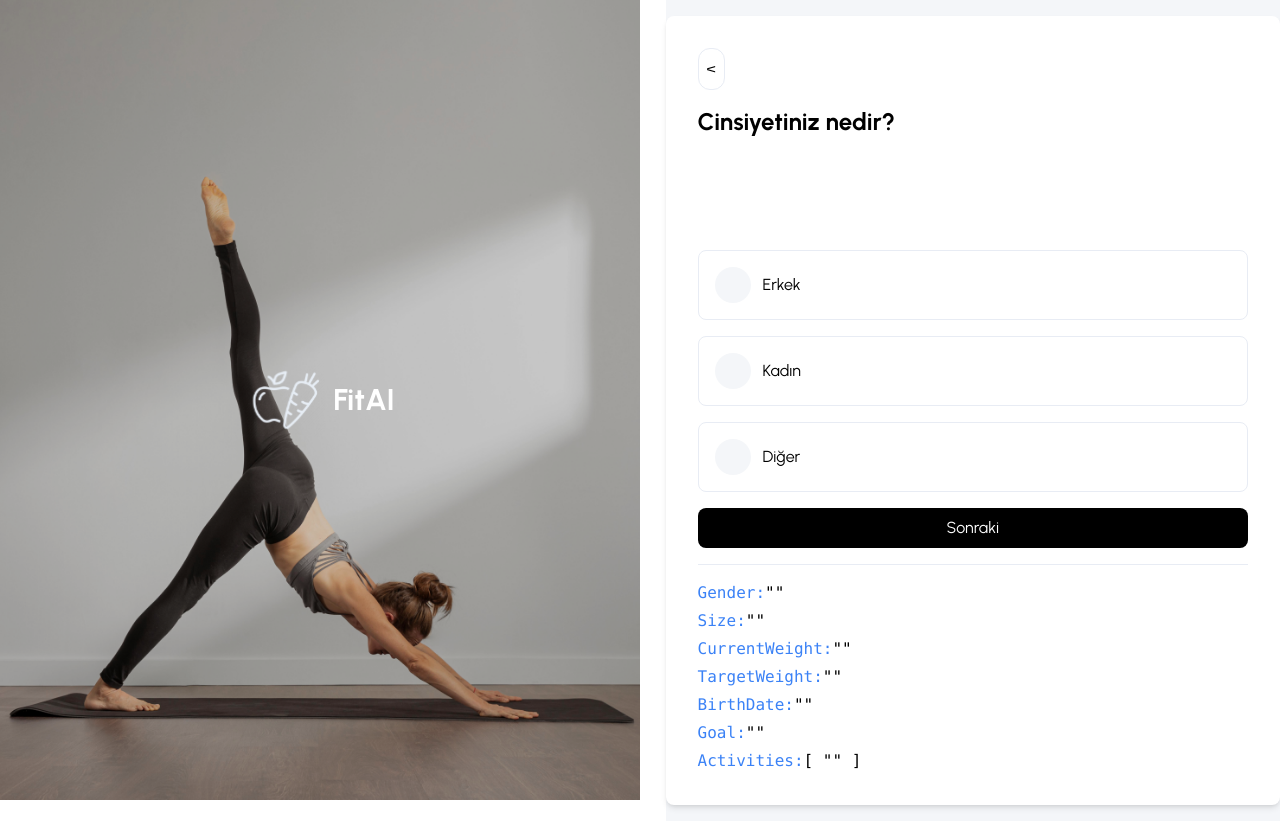
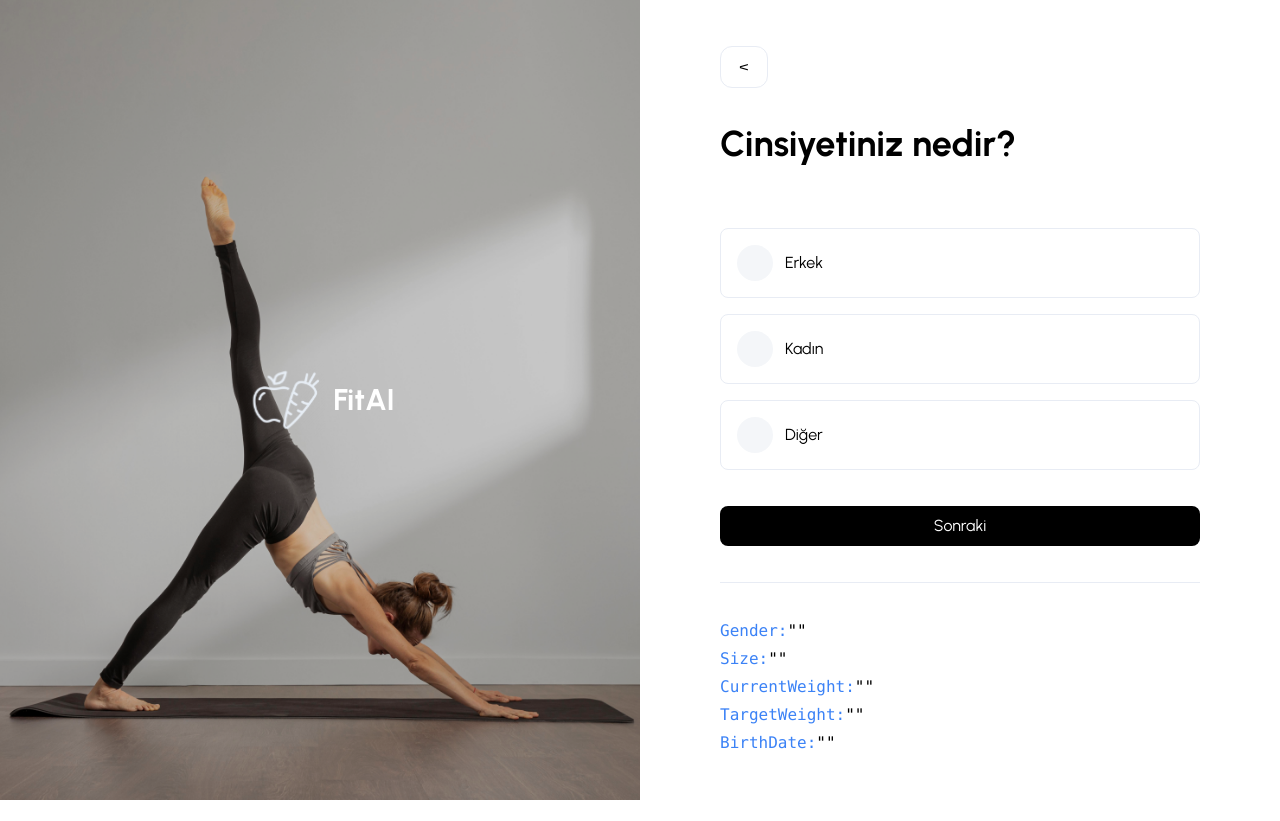
Before and after one commit to MobvenTeam1/FitAI-front-end-app-react.ts, a React (Vite) app: page /registration in a window 1280 px wide. After the commit the page ends 800 px from the top, so only its background shows below. Built offline with nearby package versions, Linux system fonts and the light colour scheme.

Commit message:
form and layouts updated

```diff
--- a/src/components/AuthRegistrationIntroduction.tsx
+++ b/src/components/AuthRegistrationIntroduction.tsx
@@ -6,7 +6,7 @@ export const AuthRegistrationIntroduction: React.FC<ChildrenProps> = ({
   children,
 }) => {
   return (
-    <div className="p-0 md:ps-[52%] min-h-screen flex flex-col justify-center ">
+    <div className="p-0 md:ps-[50%] min-h-screen flex flex-col justify-center ">
       <div className="md:block w-[50%] h-screen fixed start-0 top-0 bg-[url(/frames/auth-frame.png)] bg-cover bg-bottom hidden ">
         <div className="select-none flex items-center justify-center gap-2 absolute top-1/2 left-1/2 transform -translate-x-1/2 -translate-y-1/2">
           <img className="w-20 h-20" src="/logo/logo.svg" alt="" />
--- a/src/pages/registration/Registration.tsx
+++ b/src/pages/registration/Registration.tsx
@@ -1,12 +1,12 @@
 import { AuthRegistrationIntroduction } from "../../components/AuthRegistrationIntroduction";
-import { PersonalInformations } from "../../sections/personal-inforations";
 import { PersonalInformationsContextProvider } from "../../sections/personal-inforations/context/PersonalInformationsContext";
+import { FirstLoginForm } from "../../sections/personal-inforations/forms/FirstLoginForm";
 
 export const Registration: React.FC = () => {
   return (
     <AuthRegistrationIntroduction>
       <PersonalInformationsContextProvider>
-        <PersonalInformations />
+        <FirstLoginForm />
       </PersonalInformationsContextProvider>
     </AuthRegistrationIntroduction>
   );
--- /dev/null
+++ b/src/sections/personal-inforations/forms/FirstLoginForm.tsx
@@ -0,0 +1,96 @@
+import React, { useContext } from "react";
+
+import * as yup from "yup";
+import { FormProvider, useForm } from "react-hook-form";
+import { yupResolver } from "@hookform/resolvers/yup";
+import { useRouter } from "../../../hooks/useRouter";
+import { PersonalInformationsContext } from "../context/PersonalInformationsContext";
+import { PersonalValues } from "../values";
+import { paths } from "../../../routes/paths";
+import { RHFFormValues } from "../../../components/hook-form/RHFFormValues";
+import { renderFormElement } from "../rhf-components/renderFormElement";
+
+type PersonalFormValues = {
+  gender: string;
+  size: string;
+  currentWeight: string;
+  targetWeight: string;
+  birthDate: string;
+};
+
+const schema = yup.object().shape({
+  gender: yup.string().required("Gender is required"),
+  size: yup.string().required("Size is required"),
+  currentWeight: yup.string().required("Current Weight is required"),
+  targetWeight: yup.string().required("Target Weight is required"),
+  birthDate: yup.string().required("Birth Date is required"),
+});
+
+const defaultValues: PersonalFormValues = {
+  gender: "",
+  size: "",
+  currentWeight: "",
+  targetWeight: "",
+  birthDate: "",
+};
+
+export const FirstLoginForm: React.FC = () => {
+  const router = useRouter();
+  const { step, forwardStep, backwardStep } = useContext(
+    PersonalInformationsContext
+  );
+  const form = useForm<PersonalFormValues>({
+    defaultValues,
+    resolver: yupResolver(schema),
+  });
+  const { handleSubmit, trigger } = form;
+  const showStep = PersonalValues.find((value) => value.step === step);
+
+  const handleNext = async () => {
+    if (showStep) {
+      const isValid = await trigger(showStep.name as keyof PersonalFormValues);
+      console.log(isValid);
+      if (isValid) {
+        forwardStep();
+      }
+    }
+  };
+
+  const onSubmit = (data: PersonalFormValues) => {
+    console.log(data);
+  };
+
+  return (
+    <FormProvider {...form}>
+      <form
+        className="w-full px-20 flex flex-col gap-9"
+        onSubmit={handleSubmit(onSubmit)}
+        noValidate
+      >
+        <button
+          type="button"
+          onClick={() =>
+            step === 0
+              ? router.push(`/${paths.auth.root}/${paths.auth.register}`)
+              : backwardStep()
+          }
+          className="w-12 border rounded-xl p-2 hover:bg-gray-200"
+        >
+          {"<"}
+        </button>
+        {/* <div className="text-center">{showStep?.step}</div> */}
+        <div className="text-4xl font-bold pb-7">{showStep?.label}</div>
+        {showStep && renderFormElement(showStep)}
+        <button
+          type="button"
+          onClick={handleNext}
+          className="w-full px-4 py-2 text-white bg-black rounded-lg hover:bg-gray-700"
+        >
+          Sonraki
+        </button>
+        <hr />
+        <RHFFormValues />
+      </form>
+    </FormProvider>
+  );
+};
--- a/src/sections/personal-inforations/index.tsx
+++ /dev/null
@@ -1,142 +0,0 @@
-import React, { useContext } from "react";
-import { PersonalInformationsContext } from "./context/PersonalInformationsContext";
-import { PersonalValues } from "./context/personalValues";
-import * as yup from "yup";
-import { FormProvider, useForm } from "react-hook-form";
-import { yupResolver } from "@hookform/resolvers/yup";
-import { RHFTextfield } from "../../components/hook-form/RHFTextfield";
-import { RHFFormValues } from "../../components/hook-form/RHFFormValues";
-import { RHFSingleSelect } from "./rhf-components/RHFSingleSelect";
-import { RHFMultiSelect } from "./rhf-components/RHFMultiSelect";
-import { useRouter } from "../../hooks/useRouter";
-import { paths } from "../../routes/paths";
-
-type PersonalFormValues = {
-  gender: string;
-  size: string;
-  currentWeight: string;
-  targetWeight: string;
-  birthDate: string;
-  goal: string;
-  activities: string[];
-};
-
-const schema = yup.object().shape({
-  gender: yup.string().required("Gender is required"),
-  size: yup.string().required("Size is required"),
-  currentWeight: yup.string().required("Current Weight is required"),
-  targetWeight: yup.string().required("Target Weight is required"),
-  birthDate: yup.string().required("Birth Date is required"),
-  goal: yup.string().required("Goal is required"),
-  activities: yup
-    .array()
-    .of(yup.string().required("Activity is required"))
-    .required("At least one activity is required"),
-});
-
-const defaultValues: PersonalFormValues = {
-  gender: "",
-  size: "",
-  currentWeight: "",
-  targetWeight: "",
-  birthDate: "",
-  goal: "",
-  activities: [""],
-};
-
-export const PersonalInformations: React.FC = () => {
-  const router = useRouter();
-  const { step, forwardStep, backwardStep } = useContext(
-    PersonalInformationsContext
-  );
-  const form = useForm<PersonalFormValues>({
-    defaultValues,
-    resolver: yupResolver(schema),
-  });
-  const { handleSubmit, trigger } = form;
-  const showStep = PersonalValues.find((value) => value.step === step);
-
-  const handleNext = async () => {
-    if (showStep) {
-      const isValid = await trigger(showStep.name as keyof PersonalFormValues);
-      console.log(isValid);
-      if (isValid) {
-        forwardStep();
-      }
-    }
-  };
-
-  const onSubmit = (data: PersonalFormValues) => {
-    console.log(data);
-  };
-
-  const renderFormElement = () => {
-    switch (showStep?.selectType) {
-      case 0:
-        return (
-          <RHFSingleSelect
-            name={showStep.name}
-            options={showStep.options || []}
-          />
-        );
-      case 1:
-        return (
-          <RHFMultiSelect
-            name={showStep.name}
-            options={showStep.options || []}
-          />
-        );
-      case 2:
-        return (
-          <RHFTextfield
-            name={showStep.name}
-            type={showStep.type || "text"}
-            label={showStep.label}
-            placeholder={showStep.placeholder}
-          />
-        );
-      default:
-        return null;
-    }
-  };
-
-  return (
-    <div className="flex flex-col items-center justify-center min-h-screen bg-gray-100">
-      <div className="w-full max-w-4xl p-8 m-4 bg-white rounded-lg shadow-md">
-        <FormProvider {...form}>
-          <form
-            onSubmit={handleSubmit(onSubmit)}
-            noValidate
-            className="space-y-4"
-          >
-            <button
-              type="button"
-              onClick={() =>
-                step === 0
-                  ? router.push(
-                      `/${paths.auth.root}/${paths.auth.register}`
-                    )
-                  : backwardStep()
-              }
-              className="border rounded-xl p-2 hover:bg-gray-200"
-            >
-              {"<"}
-            </button>
-            {/* <div className="text-center">{showStep?.step}</div> */}
-            <div className="text-2xl font-bold pb-24">{showStep?.label}</div>
-            {renderFormElement()}
-            <button
-              type="button"
-              onClick={handleNext}
-              className="w-full px-4 py-2 text-white bg-black rounded-lg hover:bg-gray-700"
-            >
-              Sonraki
-            </button>
-            <hr />
-            <RHFFormValues />
-          </form>
-        </FormProvider>
-      </div>
-    </div>
-  );
-};
--- /dev/null
+++ b/src/sections/personal-inforations/rhf-components/renderFormElement.tsx
@@ -0,0 +1,31 @@
+import { RHFTextfield } from "../../../components/hook-form/RHFTextfield";
+import { PersonalValue } from "../values";
+import { RHFMultiSelect } from "./RHFMultiSelect";
+import { RHFSingleSelect } from "./RHFSingleSelect";
+
+export const renderFormElement = (showStep: PersonalValue) => {
+  switch (showStep?.selectType) {
+    case 0:
+      return (
+        <RHFSingleSelect
+          name={showStep.name}
+          options={showStep.options || []}
+        />
+      );
+    case 1:
+      return (
+        <RHFMultiSelect name={showStep.name} options={showStep.options || []} />
+      );
+    case 2:
+      return (
+        <RHFTextfield
+          name={showStep.name}
+          type={showStep.type || "text"}
+          label={showStep.label}
+          placeholder={showStep.placeholder}
+        />
+      );
+    default:
+      return null;
+  }
+};
--- a/src/sections/personal-inforations/context/personalValues.tsx
+++ b/src/sections/personal-inforations/values/index.tsx
@@ -95,6 +95,14 @@ const activity: PersonalValue = {
   ],
 };
 
+export const FirstLoginFormValues: PersonalValue[] = [
+  gender,
+  size,
+  currentWeight,
+  targetWeight,
+  birthDate,
+];
+
 export const PersonalValues: PersonalValue[] = [
   gender,
   size,
```
